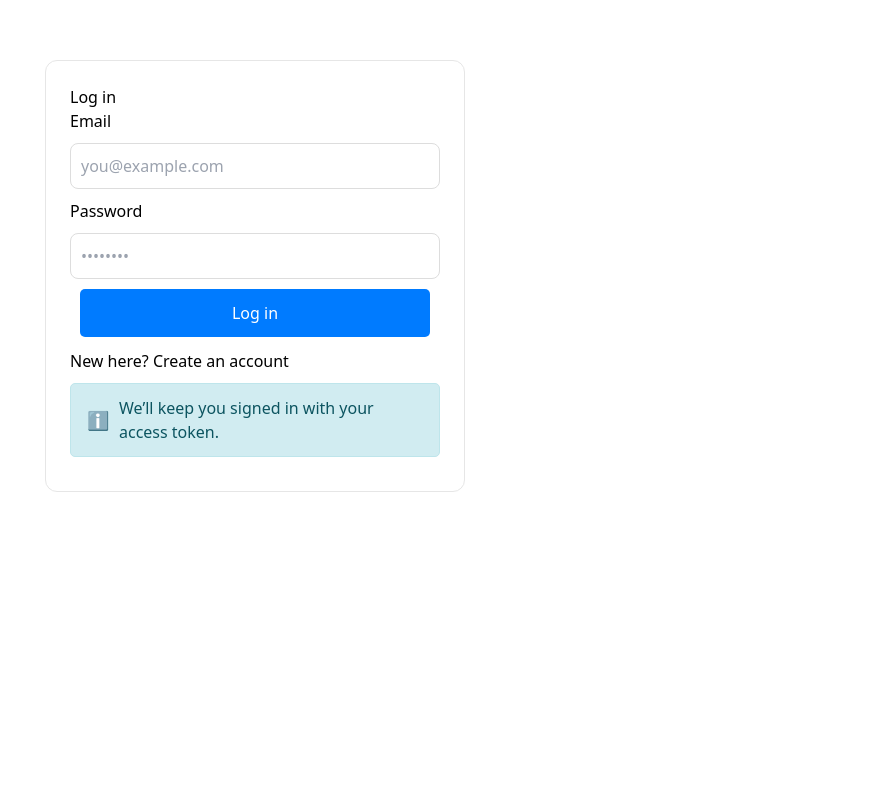
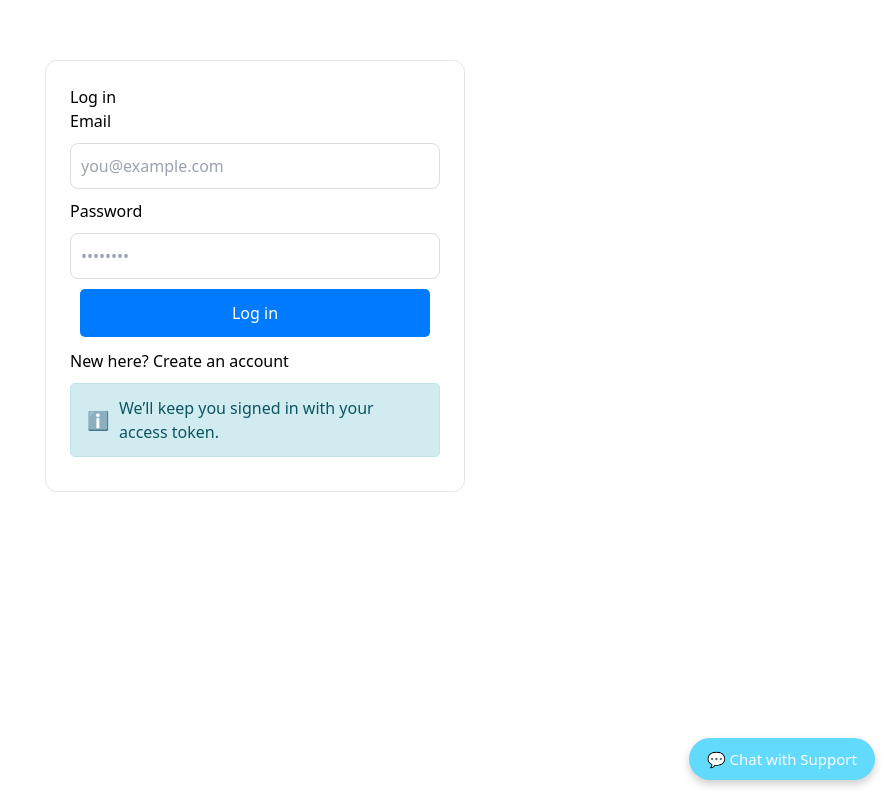
Before and after one commit to SachinPandey22/Full_Stack_Web_App, a React (Create React App) app in the folder gym-log-assignment/frontend/gym-log-frontend/: page /login in a window 1280 px wide. Shown: the whole page, without its empty margins (385-1280 px from the left). Built offline with nearby package versions, Linux system fonts and the light colour scheme.

Commit message:
SCRUM-51 Added Chatpopup to login and header

```diff
--- a/gym-log-assignment/frontend/gym-log-frontend/src/components/layout/Header/Header.js
+++ b/gym-log-assignment/frontend/gym-log-frontend/src/components/layout/Header/Header.js
@@ -1,13 +1,21 @@
 import React from 'react';
 import './Header.css';
+import ChatPopup from "../AIPanel/ChatPopup";
+
 
 const Header = ({ title, subtitle }) => {
   return (
-    <header className="app-header">
-      <h1>{title}</h1>
-      {subtitle && <p className="subtitle">{subtitle}</p>}
-    </header>
+  <>
+      <header className="app-header">
+        <h1>{title}</h1>
+        {subtitle && <p className="subtitle">{subtitle}</p>}
+      </header>
+
+      {/* Chat button visible on every page with header */}
+      <ChatPopup />
+    </>
   );
 };
 
+
 export default Header;
--- a/gym-log-assignment/frontend/gym-log-frontend/src/pages/Login.jsx
+++ b/gym-log-assignment/frontend/gym-log-frontend/src/pages/Login.jsx
@@ -6,6 +6,8 @@ import toast from 'react-hot-toast';
 import { loginUser } from '../services/api';
 import { useAuth } from '../context/AuthContext';
 import { useLocation, useNavigate } from 'react-router-dom';
+import ChatPopup from '../components/AIPanel/ChatPopup';
+
 
 import Button from '../components/common/Button/Button';
 import StatusIndicator from '../components/common/StatusIndicator/StatusIndicator';
@@ -63,6 +65,7 @@ export default function Login() {
 
       <p style={{marginTop: 12}}>New here? <a href="/register">Create an account</a></p>
       <StatusIndicator status="info" message="We’ll keep you signed in with your access token." />
+      <ChatPopup />
     </div>
   );
 }
```
